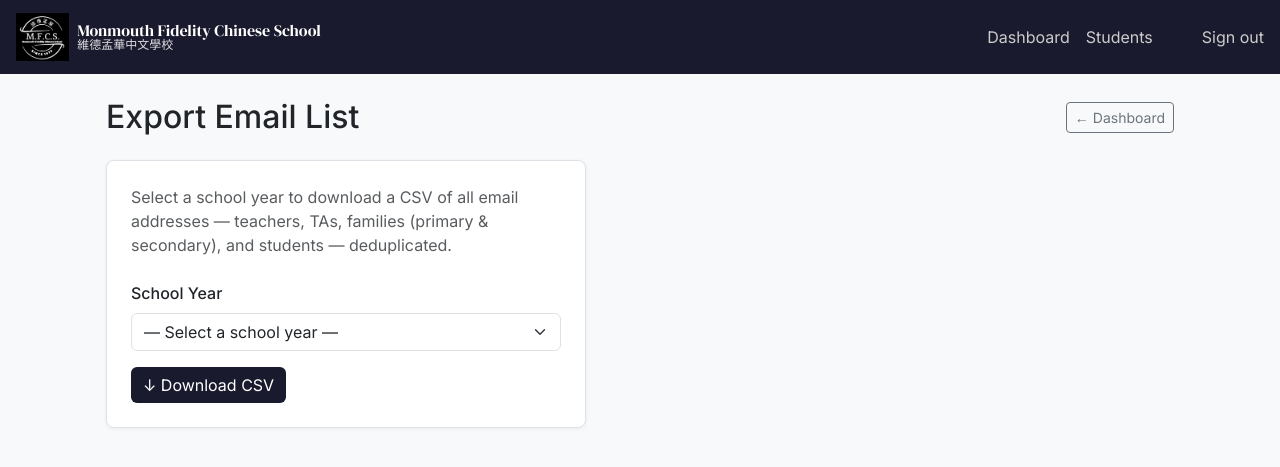
After one commit to languagedeputydir-web/mfcs-registration, a Flask app: template templates/admin/export_emails.html in a window 1280 px wide. The commit adds this page. Shown: the top 467 px of the page. Run offline with Flask 3, Linux system fonts and the light colour scheme; the template is opened without the code that fills it, so the values that code supplies are empty.

Commit message:
Revise email extraction function

```diff
--- /dev/null
+++ b/templates/admin/export_emails.html
@@ -0,0 +1,33 @@
+{% extends "base.html" %}
+{% block title %}Export Email List — MFCS Admin{% endblock %}
+{% block navbar %}{% include 'admin/_navbar.html' %}{% endblock %}
+
+{% block content %}
+<div class="d-flex justify-content-between align-items-center mb-4">
+  <h2 class="mb-0">Export Email List</h2>
+  <a href="{{ url_for('admin.dashboard') }}" class="btn btn-sm btn-outline-secondary">← Dashboard</a>
+</div>
+
+<div class="card p-4" style="max-width:480px">
+  <p class="text-muted mb-4">
+    Select a school year to download a CSV of all email addresses —
+    teachers, TAs, families (primary &amp; secondary), and students —
+    deduplicated.
+  </p>
+  <form method="get" action="{{ url_for('admin.export_email_list') }}">
+    <div class="mb-3">
+      <label class="form-label fw-500">School Year</label>
+      <select name="pid" class="form-select" required>
+        <option value="">— Select a school year —</option>
+        {% for p in periods_list %}
+        <option value="{{ p.id }}"
+          {% if period and p.id == period.id %}selected{% endif %}>
+          {{ p.name }}
+        </option>
+        {% endfor %}
+      </select>
+    </div>
+    <button type="submit" class="btn btn-admin">↓ Download CSV</button>
+  </form>
+</div>
+{% endblock %}
```
Also changed, not shown: routes/admin.py (+15 -6 lines), templates/admin/dashboard.html (+3 -7 lines).
